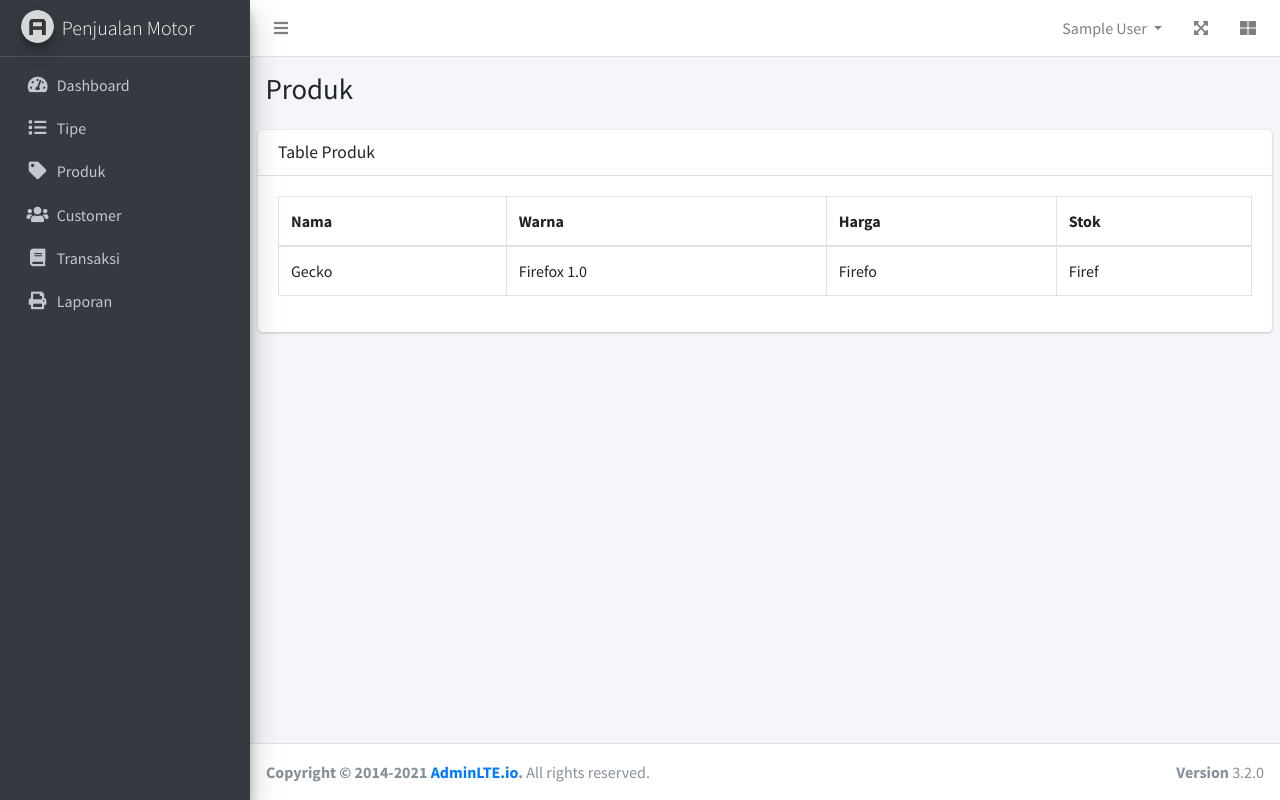
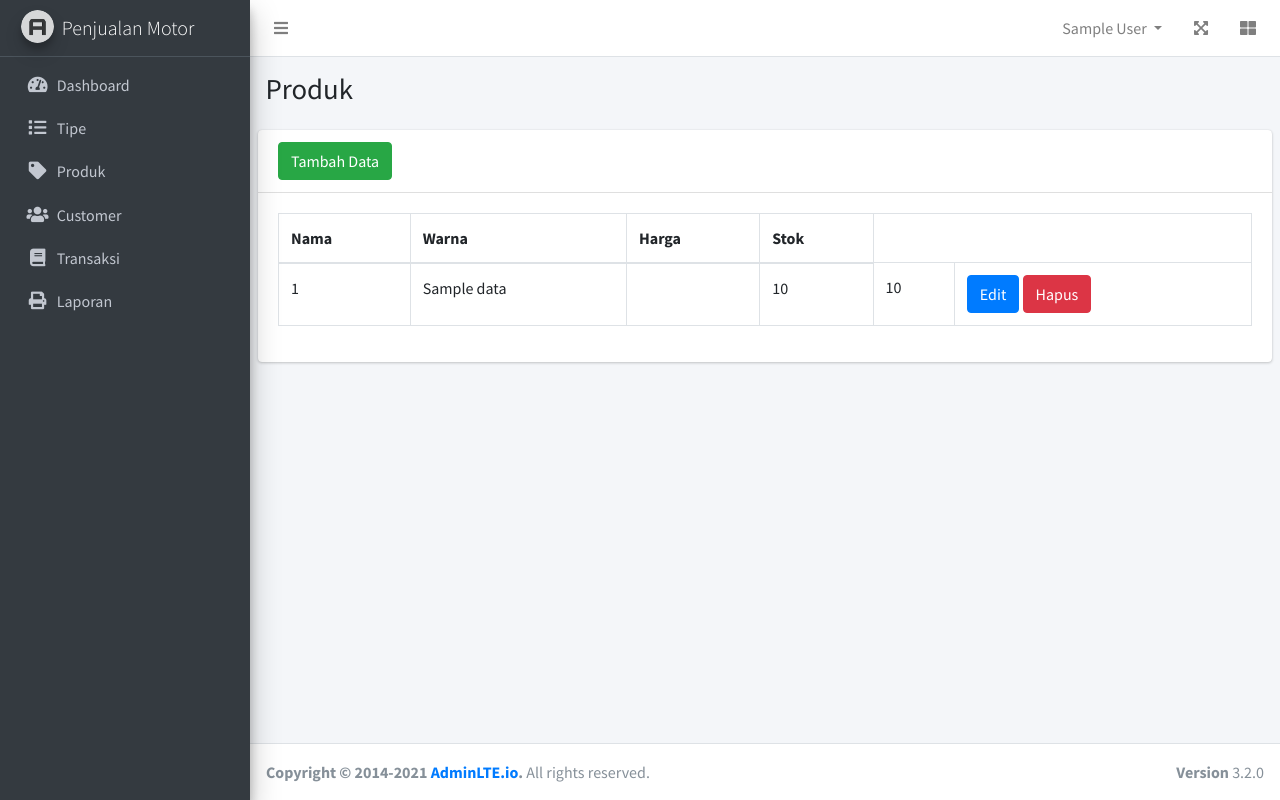
Before and after one commit to bayupras141/proyek1, a Laravel app: template resources/views/produk/index.blade.php in a window 1280 px wide. Run offline with Laravel 8, Linux system fonts and the light colour scheme; a user stored in the database is signed in; tables that the repository leaves empty hold one stand-in row (values such as "Sample post"); the template is opened without the code that fills it: most values are stand-ins (such as "Sample title", 1, 10 or a date in 2020); some libraries are stand-ins or nearby versions.

Commit message:
index+show

```diff
--- a/resources/views/produk/index.blade.php
+++ b/resources/views/produk/index.blade.php
@@ -1,3 +1,4 @@
+
 @extends('layouts.global')
 @section('title', 'Produk')
 @section('contentHeader')
@@ -14,7 +15,10 @@
     <div class="col-12">
         <div class="card">
             <div class="card-header">
-              <h3 class="card-title">Table Produk</h3>
+            <a href="" data-toggle="tooltip" data-placement="bottom" title="Edit" class="btn btn-success">
+
+            Tambah Data</a>
+
             </div>
             <!-- /.card-header -->
             <div class="card-body">
@@ -28,19 +32,27 @@
                             <table id="example2" class="table table-bordered table-hover dataTable dtr-inline" aria-describedby="example2_info">
                                 <thead>
                                 <tr>
-                                    <th class="sorting sorting_asc" tabindex="0" aria-controls="example2" rowspan="1" colspan="1" aria-sort="ascending" aria-label="Rendering engine: activate to sort column descending">Nama</th>
-                                    <th class="sorting" tabindex="0" aria-controls="example2" rowspan="1" colspan="1" aria-label="Browser: activate to sort column ascending">Warna</th>
-                                    <th class="sorting" tabindex="0" aria-controls="example2" rowspan="1" colspan="1" aria-label="Browser: activate to sort column ascending">Harga</th>
-                                    <th class="sorting" tabindex="0" aria-controls="example2" rowspan="1" colspan="1" aria-label="Browser: activate to sort column ascending">Stok</th>
+                                <th class="" >Nama</th>
+                                <th class="" >Warna</th>
+                                <th class="" >Harga</th>
+                                <th class="" >Stok</th>
                             </tr>
                                 </thead>
                                 <tbody>
-                                    <tr class="odd">
-                                      <td class="dtr-control sorting_1" tabindex="0">Gecko</td>
-                                      <td>Firefox 1.0</td>
-                                      <td>Firefo</td>
-                                      <td>Firef</td>
-                                    </tr>
+                                @foreach ($data as $row)
+                                <tr>
+
+                               <td>{{ $loop->iteration }}</td>
+                               <td>{{ $row->nama }}</td>
+                               <td>{{ $row->warna }}</td>
+                               <td>{{ $row->harga }}</td>
+                               <td>{{ $row->stok }}</td>
+                               <td>
+                               <a href="" data-toggle="tooltip" data-placement="bottom" title="Edit" class="btn btn-primary">Edit</a>
+                                <a id="btn-hapus" href="" onclick="return confirm('Yakin hapus data ? ');" data-toggle="tooltip" data-placement="bottom" title="Hapus" class="btn btn-danger">Hapus</a>
+
+                            </td></tr>
+                           @endforeach
                             </tbody>
                         </table>
                     </div>
```
Lines whose indentation alone changed are shown as unchanged.
